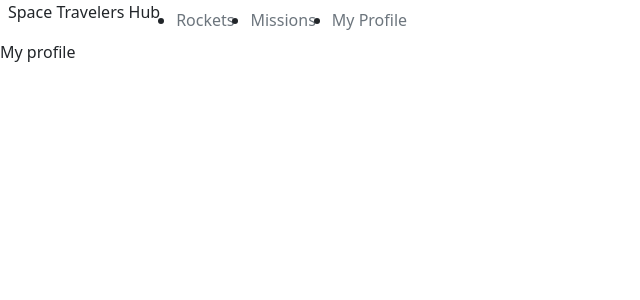
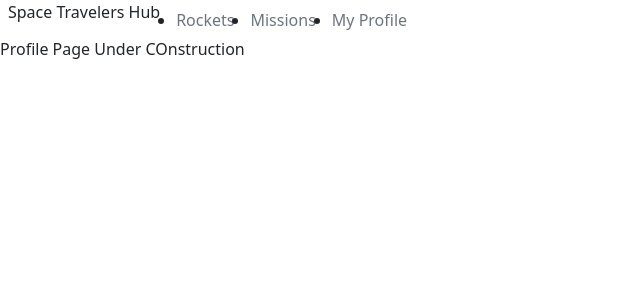
Before and after one commit to JAAR91/Math-Magicians, a React (Create React App) app: page /myprofile in a window 1280 px wide. Shown: the top 300 px of the page, without its empty margins (0-640 px from the left). Built offline with nearby package versions, Linux system fonts and the light colour scheme.

Commit message:
Myprofile page added

```diff
--- a/src/App.js
+++ b/src/App.js
@@ -4,6 +4,7 @@ import {
   Route,
 } from 'react-router-dom';
 import NavBar from './components/NavBar';
+import MyProfile from './components/MyProfile';
 
 function App() {
   return (
@@ -17,7 +18,7 @@ function App() {
           <p>MISSIONS</p>
         </Route>
         <Route exact path="/myprofile">
-          <p>My profile</p>
+          <MyProfile />
         </Route>
       </Switch>
     </>
--- /dev/null
+++ b/src/components/MyProfile.js
@@ -0,0 +1,7 @@
+import React from 'react';
+
+const MyProfile = () => (
+  <h6>Profile Page Under COnstruction</h6>
+);
+
+export default MyProfile;
```
